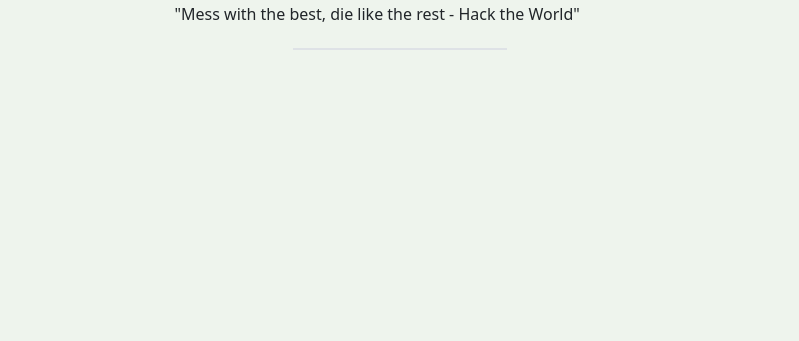
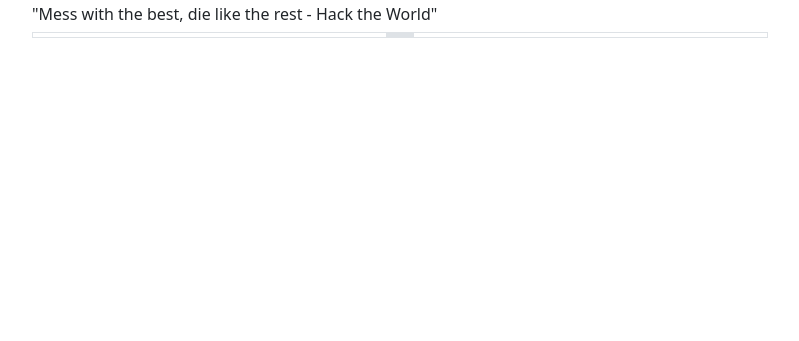
Before and after one commit to pojaat/pojat-kosi, a Flask app: template templates/alibi.html in a window 1280 px wide. Shown: the part 459-800 px from the top of the page, without its empty margins (240-1039 px from the left). Run offline with Flask 2, Linux system fonts and the light colour scheme; the template is opened without the code that fills it, so the values that code supplies are empty.

Commit message:
Made "karahdys" look nicer

```diff
--- a/templates/alibi.html
+++ b/templates/alibi.html
@@ -6,8 +6,9 @@
     <meta name="viewport" content="width=device-width, initial-scale=1">
     <title>Alibi</title>
     <!-- Bootstrap CSS -->
+    <link href="{{ url_for("static", filename="templates/css/main.css") }}" rel="stylesheet">
     <link href="https://cdn.jsdelivr.net/npm/bootstrap@5.0.2/dist/css/bootstrap.min.css" rel="stylesheet" integrity="sha384-EVSTQN3/azprG1Anm3QDgpJLIm9Nao0Yz1ztcQTwFspd3yD65VohhpuuCOmLASjC" crossorigin="anonymous">
-    <link href="{{ url_for("static", filename="templates/css/main.css") }}" rel="stylesheet">
+
   </head>
   <body>
     <!--Navbar, paskannettu suoraan bootstrapin sivuilta-->
@@ -53,16 +54,16 @@
     </div>
     <div class="container">
       <div class="row justify-content-center">
-          <div class="col-5">
+          <div class="col-8">
 
            <h6>"Mess with the best, die like the rest - Hack the World"</h6>
-    <div class="row justify-content-center">
+    <div class="row-12 justify-content-center">
     </div>
-    <div class="container py-3">
-      <div class="row justify-content-evenly">
-        <div class="col-6 border">
+    <div class="container justify-content-center border" id="karahdys">
+      <div class="row justify-content-center border" id="karahdys">
+        <div class="col justify-content-center border" id="karahdys">
               {% for item in data %}
-              <p> {{ item }} </p>
+              <p> <br> {{ item }} <br> </p>
               {% endfor %}
 
 
@@ -74,7 +75,7 @@
 
     <nav class="navbar-fixed-bottom visible-xs" id="footer">
         <div class="fixed-footer">
-          <img src=""{{ url_for("static", filename="templates/img/luuri.png") }}"" class=" animated infinite bounce " width="64" height="64">
+          <img src=""{{ url_for("static", filename="templates/img/luuri.png") }}"" class="" width="64" height="64">
           <h4 class="vcenter">Soita seksiseuraa heti!<br>Paina luurin kuvaa!<br><small>0700 11 111 (2€/alkava minuutti)</small></h4>
         </div>
       </nav>
--- a/templates/css/main.css
+++ b/templates/css/main.css
@@ -33,3 +33,9 @@ body {
         size: 15%;
     }
 }
+#karahdys {
+    display: flex;
+    flex-wrap: wrap;
+    justify-content: center;
+    gap: 10px;
+}
```
